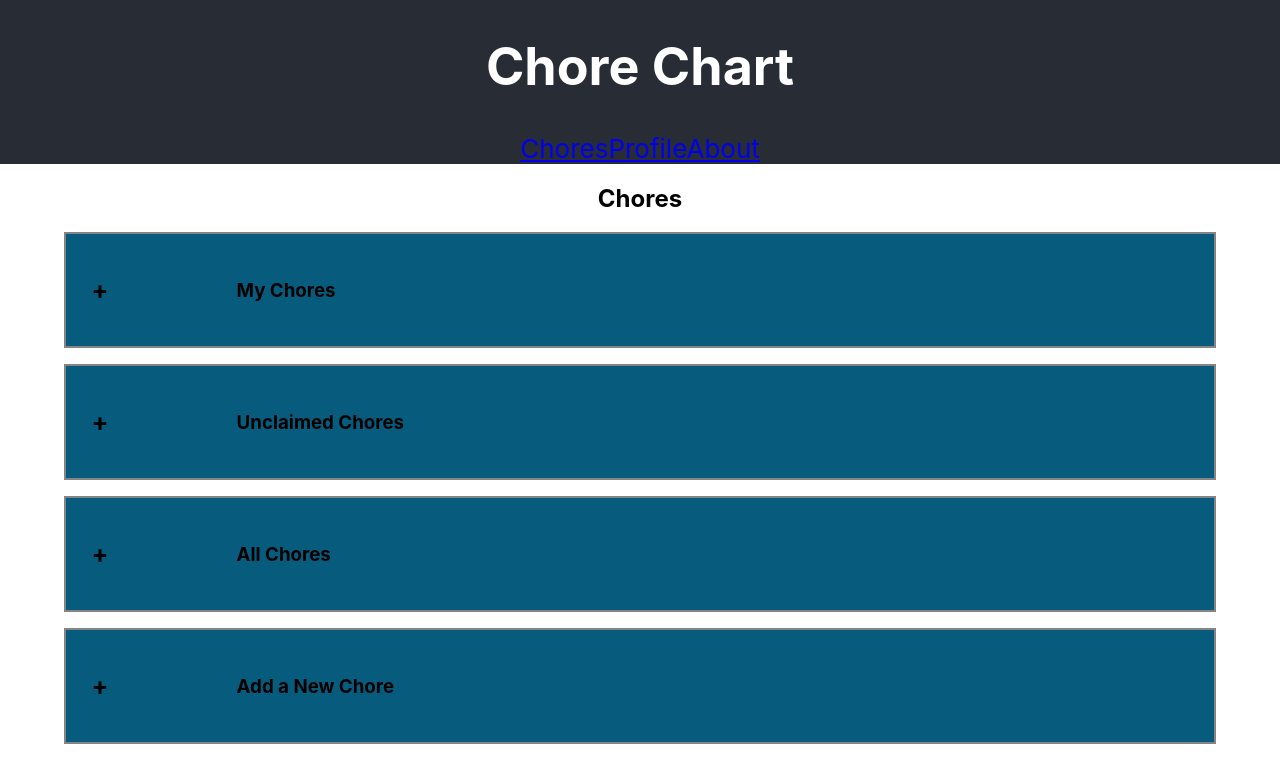
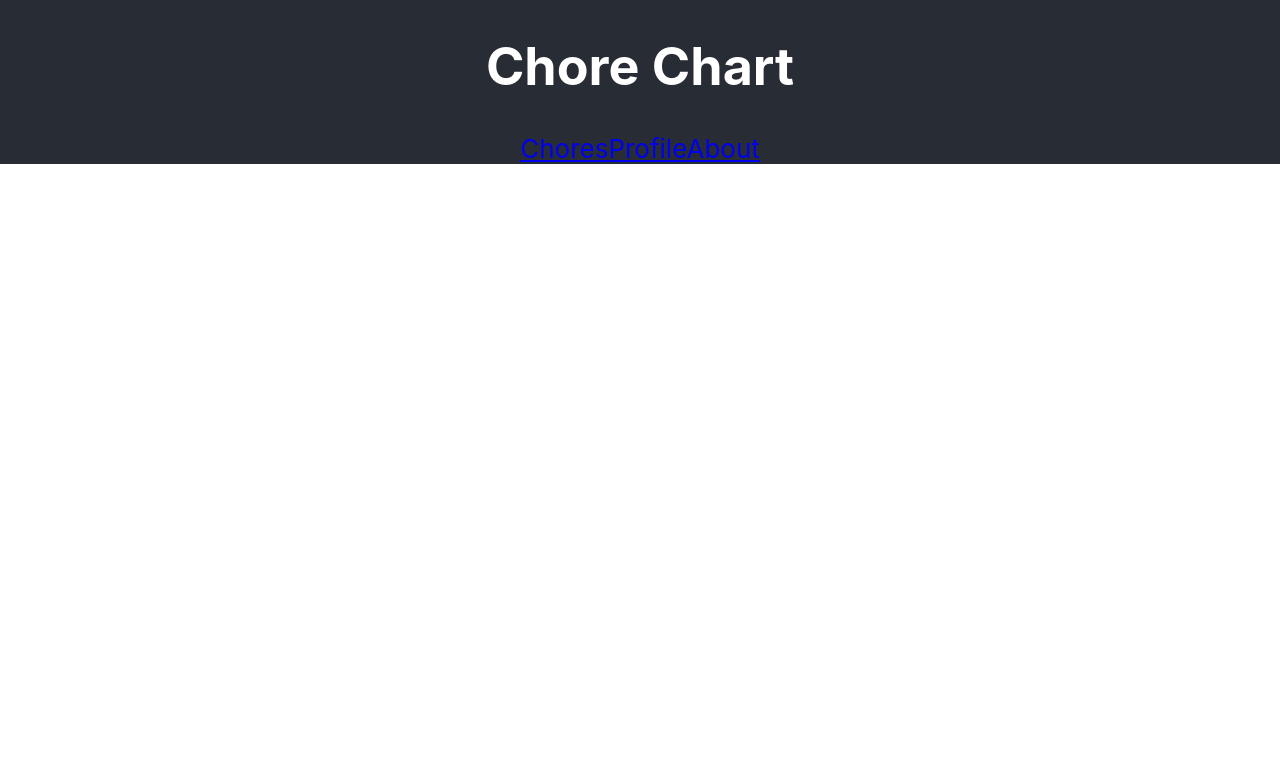
Before and after one commit to benjaminobambino/chore-chart, a React (Create React App) app in the folder client/: page / in a window 1280 px wide. Shown: the top 782 px of the page. Built offline with nearby package versions, Linux system fonts and the light colour scheme; no server answers.

Commit message:
changed chores url path to leave path for home

```diff
--- a/client/src/App.js
+++ b/client/src/App.js
@@ -43,7 +43,7 @@ function App() {
         <Switch>
           <Chores
             exact
-            path="/"
+            path="/chores"
             chores={chores}
             user={user}
             household={household}
--- a/client/src/nav/UserNavBar.jsx
+++ b/client/src/nav/UserNavBar.jsx
@@ -5,7 +5,7 @@ const UserNavBar = () => {
   return (
     <nav>
       {/* <NavLink to="/">Home</NavLink> */}
-      <NavLink to="/">Chores</NavLink>
+      <NavLink to="/chores">Chores</NavLink>
       <NavLink to="/profile">Profile</NavLink>
       <NavLink to="/about">About</NavLink>
     </nav>
```
